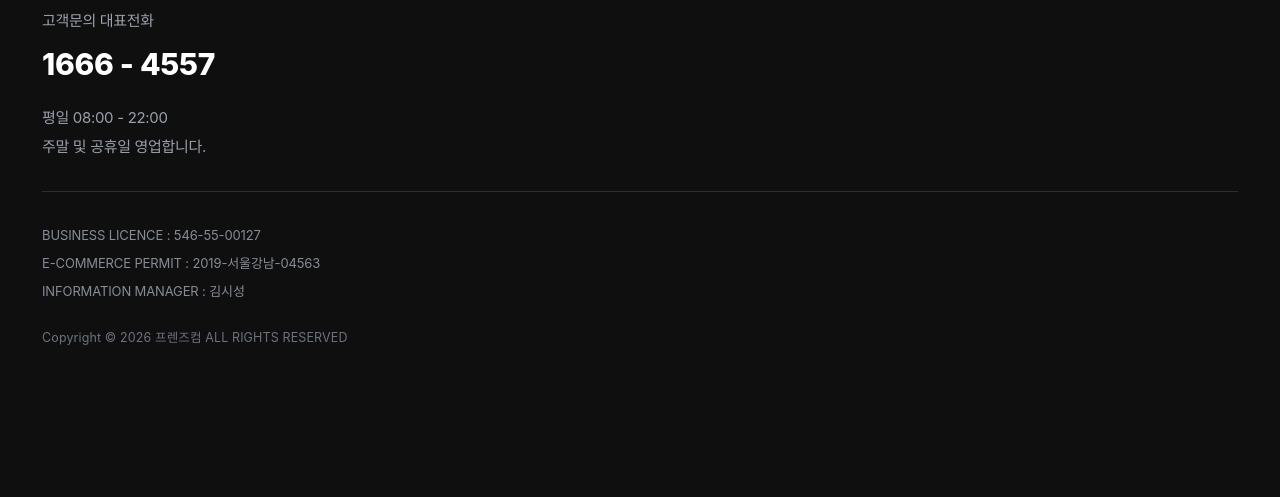
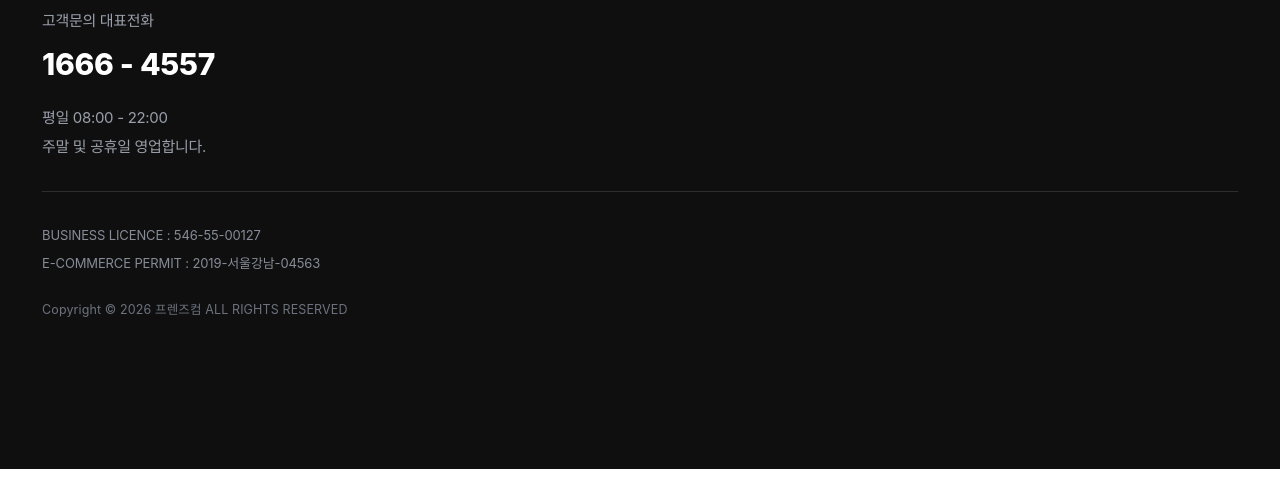
Before and after one commit to sasimi32-siro/friends-computer, a plain HTML site: page index.html in a window 1280 px wide. Shown: the part 6814-7311 px from the top of the page. After the commit the page ends 7283 px from the top, so only its background shows below. Drawn offline with Linux system fonts and the light colour scheme; animation ran at ten frames a second; a web font is replaced by a local one.

Commit message:
Update index.html

```diff
--- a/index.html
+++ b/index.html
@@ -3480,7 +3480,6 @@ if (window.matchMedia && matchMedia('(max-width:768px)').matches && 'scrollResto
     <div class="fbiz">
       BUSINESS LICENCE : 546-55-00127<br/>
       E-COMMERCE PERMIT : 2019-서울강남-04563<br/>
-      INFORMATION MANAGER : 김시성
     </div>
     <div class="fcopy">Copyright © 2026 프렌즈컴 ALL RIGHTS RESERVED</div>
     <!-- 모바일 전용 푸터 정보 (레퍼런스 포맷) -->
@@ -3489,7 +3488,7 @@ if (window.matchMedia && matchMedia('(max-width:768px)').matches && 'scrollResto
       <div class="fmi-tel"><a href="tel:1666-4557">1666 - 4557</a></div>
       <div class="fmi-hours">평일 08:00 - 22:00<br/>주말 및 공휴일 영업합니다.</div>
       <div class="fmi-hr fmi-hr-top"></div>
-      <div class="fmi-line2">BUSINESS LICENCE : 546-55-00127<br/>E-COMMERCE PERMIT : 2019-서울강남-04563<br/>INFORMATION MANAGER : 김시성</div>
+      <div class="fmi-line2">BUSINESS LICENCE : 546-55-00127<br/>E-COMMERCE PERMIT : 2019-서울강남-04563<br/></div>
       <div class="fmi-copy">© 2026 프렌즈컴. All rights reserved.</div>
     </div>
   </div>
```
